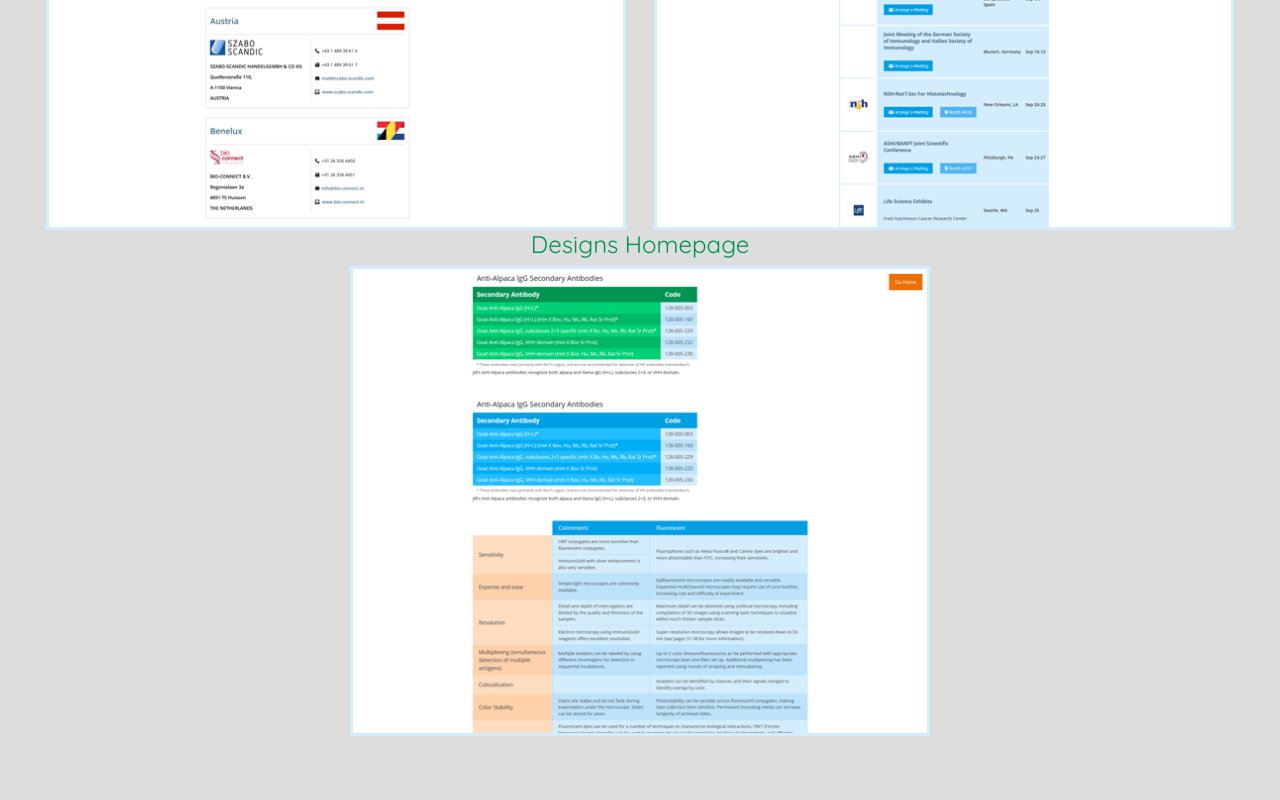
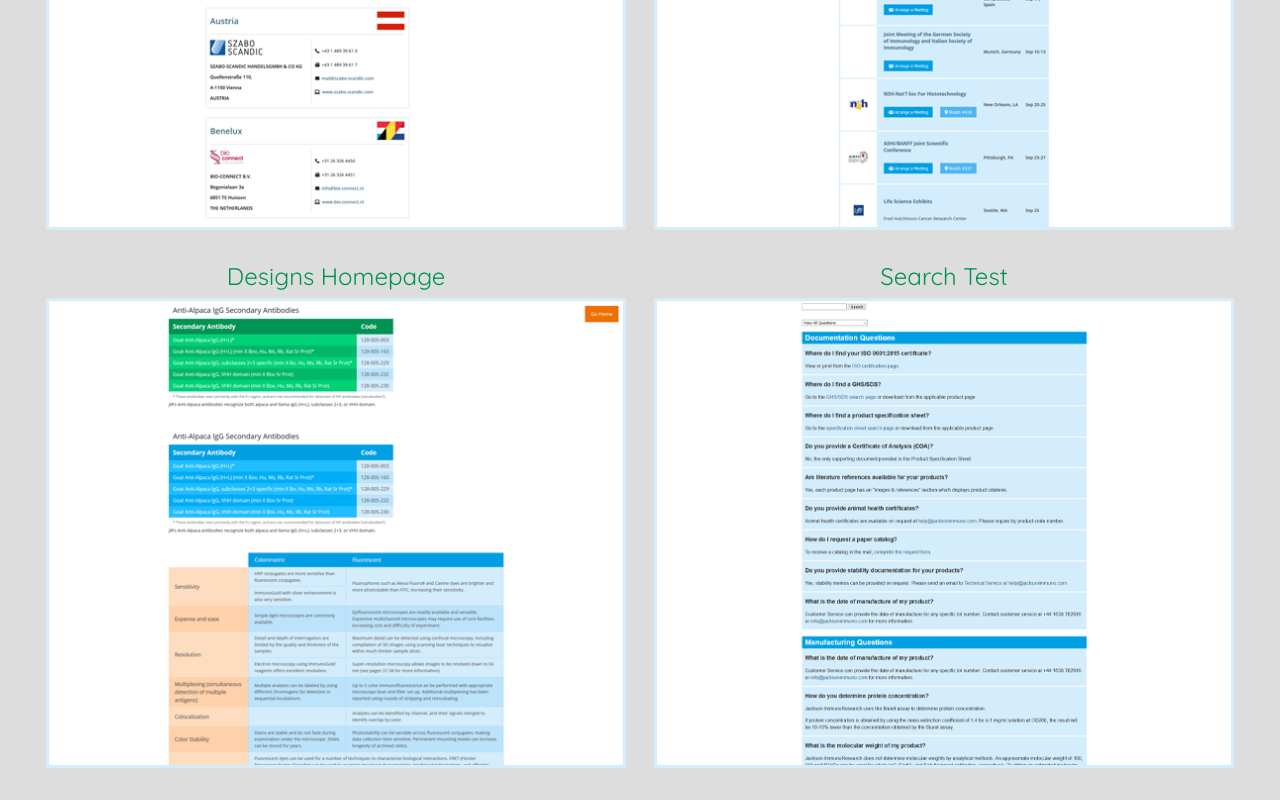
Before and after one commit to JacksonImmunoJordenH/JacksonImmunoJordenH.github.io, a plain HTML site: page index.html in a window 1280 px wide. Shown: the part 671-1471 px from the top of the page. Before the commit the page ends 1407 px from the top, so only its background shows below. Drawn offline with nearby package versions, Linux system fonts and the light colour scheme.

Commit message:
Added search page. Gave a bit of space to the page.

```diff
--- a/css/partials/_media.scss
+++ b/css/partials/_media.scss
@@ -11,6 +11,7 @@
     .projects {
         flex-flow: row;
         justify-content: space-around;
+        margin-bottom: 2rem;
     }
 
     h4 {
--- a/index.html
+++ b/index.html
@@ -38,6 +38,10 @@
             <h4>Designs Homepage</h4>
             <img class="" src="img/design-homepage.png" alt="Screenshot of the Designs Homepage webpage">
         </a>
+        <a href="https://JacksonImmunoJordenH.github.io/search-test/">
+            <h4>Search Test</h4>
+            <img class="" src="img/search-test.png" alt="Screenshot of the Search Test webpage">
+        </a>
     </div>
 
 </body>
```
Also changed, not shown: css/style.css, img/search-test.png (added), 1 other file.
